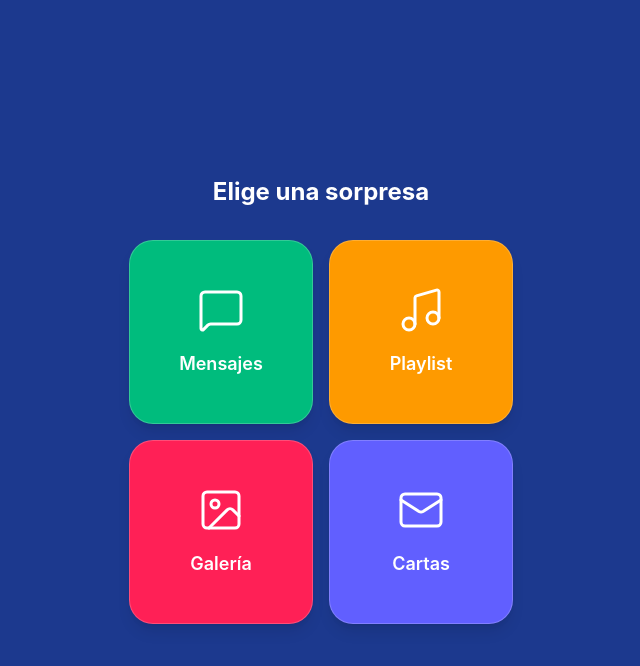
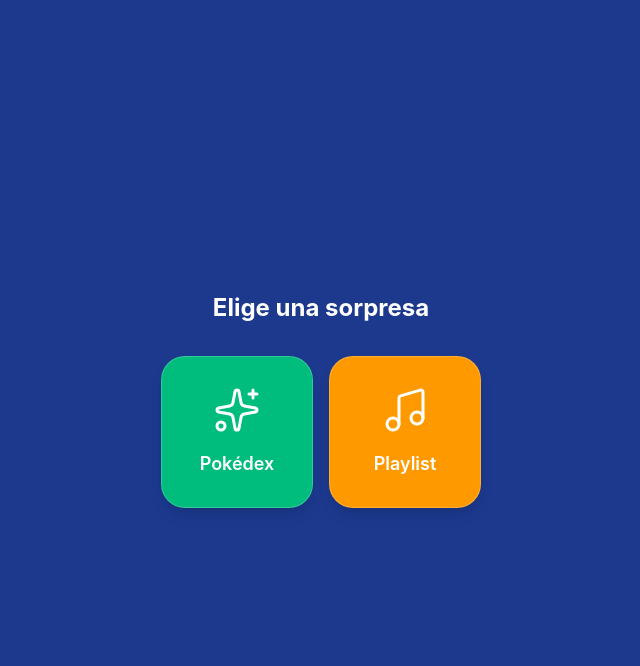
Before and after one commit to PostXDFun/mygirlfie, a React (Vite) app: page / in a window 1280 px wide. Both pictures are taken after a click on the button "Toca para entrar". Shown: the top 666 px of the page, without its empty margins (319-959 px from the left). Built offline with nearby package versions, Linux system fonts and the light colour scheme; a web font is replaced by a local one.

Commit message:
refactor: keep only Pokédex and Playlist sections

```diff
--- a/src/App.jsx
+++ b/src/App.jsx
@@ -5,8 +5,6 @@
 import MainMenu from './components/MainMenu';
 import PokemonSection from './components/sections/PokemonSection';
 import JojoSection from './components/sections/JojoSection';
-import ResidentEvilSection from './components/sections/ResidentEvilSection';
-import FnafSection from './components/sections/FnafSection';
 
 function App() {
   const [currentScreen, setCurrentScreen] = useState('boot');
@@ -42,8 +40,6 @@
         {currentScreen === 'menu' && <MainMenu key="menu" onNavigate={navigateTo} />}
         {currentScreen === 'pokemon' && <PokemonSection key="pokemon" onBack={() => navigateTo('menu')} />}
         {currentScreen === 'jojo' && <JojoSection key="jojo" onBack={() => navigateTo('menu')} />}
-        {currentScreen === 're' && <ResidentEvilSection key="re" onBack={() => navigateTo('menu')} />}
-        {currentScreen === 'fnaf' && <FnafSection key="fnaf" onBack={() => navigateTo('menu')} />}
       </AnimatePresence>
     </div>
   );
--- a/src/components/MainMenu.jsx
+++ b/src/components/MainMenu.jsx
@@ -1,11 +1,9 @@
 import { motion } from 'framer-motion';
-import { MessageSquare, Music, Image as ImageIcon, Mail } from 'lucide-react';
+import { Sparkles, Music } from 'lucide-react';
 
 const menuItems = [
-  { id: 'pokemon', label: 'Mensajes', icon: MessageSquare, color: 'bg-emerald-500' },
+  { id: 'pokemon', label: 'Pokédex', icon: Sparkles, color: 'bg-emerald-500' },
   { id: 'jojo', label: 'Playlist', icon: Music, color: 'bg-amber-500' },
-  { id: 're', label: 'Galería', icon: ImageIcon, color: 'bg-rose-500' },
-  { id: 'fnaf', label: 'Cartas', icon: Mail, color: 'bg-indigo-500' },
 ];
 
 const containerVariants = {
@@ -33,7 +31,7 @@
     >
       <h2 className="text-2xl font-bold mb-8 text-white text-center">Elige una sorpresa</h2>
 
-      <div className="grid grid-cols-2 gap-4 w-full max-w-sm">
+      <div className="grid grid-cols-2 gap-4 w-full max-w-xs">
         {menuItems.map((item) => (
           <motion.button
             key={item.id}
```
